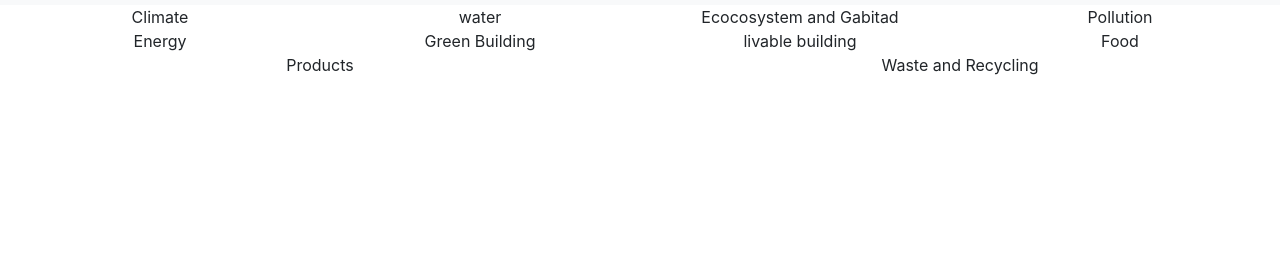
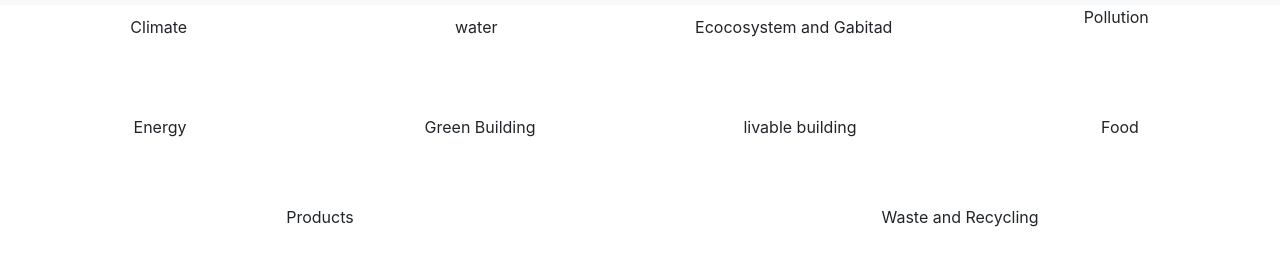
Before and after one commit to dannyceron94/ThinkLfy, a plain HTML site: page index.html in a window 1280 px wide. Shown: the part 51-316 px from the top of the page. Drawn offline with nearby package versions, Linux system fonts and the light colour scheme.

Commit message:
Update index.html

```diff
--- a/index.html
+++ b/index.html
@@ -51,13 +51,13 @@
 <div class="container-fluid">
                                           <!--  row 1  -->
   <div class="row CenText">
-    <div class="col">
+    <div class="col row1row2box">
       Climate
     </div>
-    <div class="col">
+    <div class="col row1row2box">
       water
     </div>
-    <div class="col">
+    <div class="col row1row2box">
      Ecocosystem and Gabitad
     </div>
     <div class="col">
@@ -68,16 +68,16 @@
 
                                           <!--  row 2  -->
   <div class="row CenText">
-    <div class="col">
+    <div class="col row1row2box">
       Energy
     </div>
-    <div class="col">
+    <div class="col row1row2box">
       Green Building
     </div>
-    <div class="col">
+    <div class="col row1row2box">
       livable building
     </div>
-    <div class="col">
+    <div class="col row1row2box">
       Food
     </div>
   </div>
```
